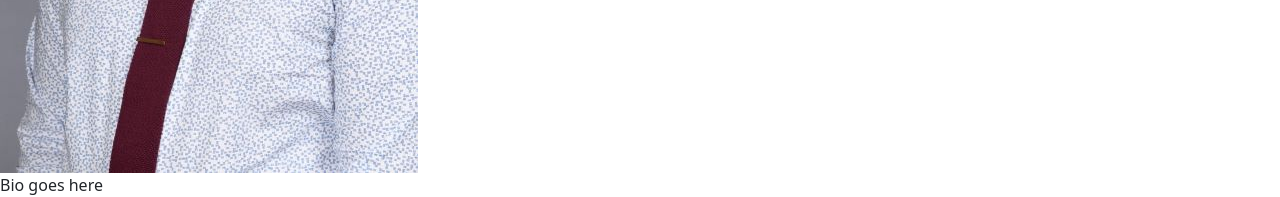
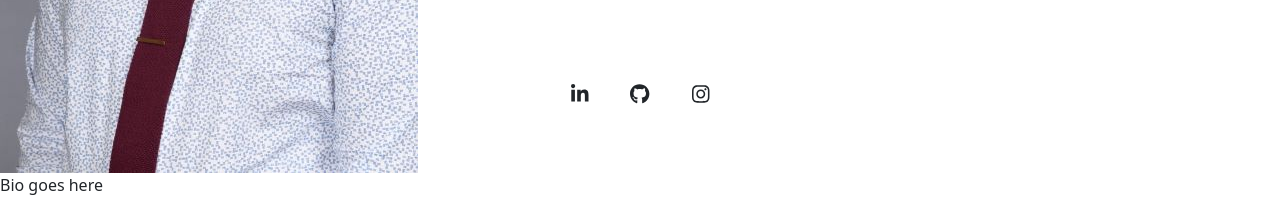
Before and after one commit to michael-loeffler/Portfolio, a React (Create React App) app in the folder portfolio/: page / in a window 1280 px wide. Shown: the part 654-851 px from the top of the page. Built offline with nearby package versions, Linux system fonts and the light colour scheme.

Commit message:
correctly configures icon imports for footer

```diff
--- a/portfolio/src/components/Footer.js
+++ b/portfolio/src/components/Footer.js
@@ -1,33 +1,39 @@
 import React from 'react';
+import { FontAwesomeIcon } from '@fortawesome/react-fontawesome'
+import { faLinkedinIn, faGithub, faInstagram } from '@fortawesome/free-brands-svg-icons'
 
 export default function Footer() {
   return (
      <footer className='fixed-bottom d-flex justify-content-center'>
-      <div className="container pt-4">
         <section className="mb-4">
         <a
-          class="btn btn-link btn-floating btn-lg text-dark m-1"
-          href="#!"
+          className="btn btn-link btn-floating btn-lg text-dark m-1"
+          href="https://www.linkedin.com/in/michaelloeffler23/"
           role="button"
           data-mdb-ripple-color="dark"
-          ><i class="fab fa-instagram"></i>
+          target="_blank"
+          rel="noopener noreferrer"
+          ><FontAwesomeIcon icon={faLinkedinIn}/>
         </a>
         <a
-          class="btn btn-link btn-floating btn-lg text-dark m-1"
-          href="#!"
+          className="btn btn-link btn-floating btn-lg text-dark m-1"
+          href="https://github.com/michael-loeffler"
           role="button"
           data-mdb-ripple-color="dark"
-          ><i class="fab fa-linkedin"></i>
+          target="_blank"
+          rel="noopener noreferrer"
+          ><FontAwesomeIcon icon={faGithub}/>
         </a>
         <a
-          class="btn btn-link btn-floating btn-lg text-dark m-1"
-          href="#!"
+          className="btn btn-link btn-floating btn-lg text-dark m-1"
+          href="https://www.instagram.com/michael__loeffler/"
           role="button"
           data-mdb-ripple-color="dark"
-          ><i class="fab fa-github"></i>
+          target="_blank"
+          rel="noopener noreferrer"
+          ><FontAwesomeIcon icon={faInstagram}/>
         </a>
         </section>
-      </div>
     </footer>
   )
 }
--- a/portfolio/src/components/Project.js
+++ b/portfolio/src/components/Project.js
@@ -10,7 +10,7 @@ function Project(props) {
             <p className="card-text">This is a longer card with supporting text below as a natural lead-in to additional content. This content is a little bit longer.</p>
         </div>
         <div className="card-footer d-flex justify-content-between">
-            <a href={props.deployed} target="_blank" rel="noreferrer"><small className="text-muted">Deployed App</small></a>
+            <a href={props.deployed} target="_blank" rel="noopener noreferrer"><small className="text-muted">Deployed App</small></a>
             <a href={props.github}><small className="text-muted">GitHub Repo</small></a>
         </div>
     </div>
```
Also changed, not shown: portfolio/package.json (+6 -1 lines), 1 other file (tests, documents, lock files or other folders).
